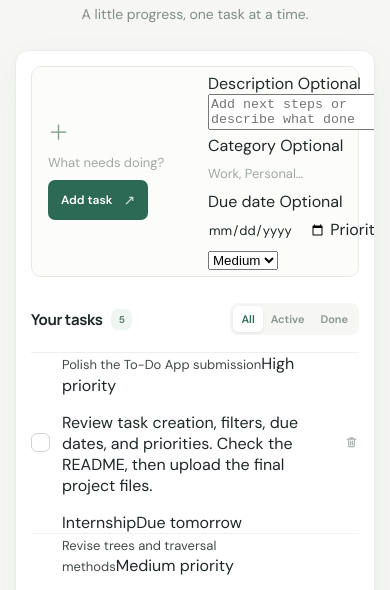
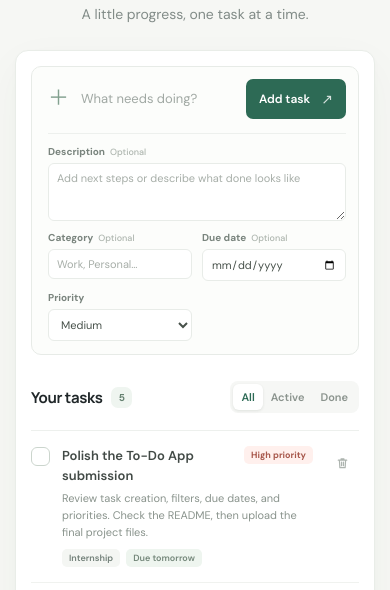
Before and after one commit to rajveeryadav2007602-sketch/internship-task-2-todo-app, a plain HTML site: page index.html in a window 390 px wide. Shown: the part 242-832 px from the top of the page. Drawn offline with Linux system fonts and the light colour scheme.

Commit message:
Improve task details and sample tasks

```diff
--- a/style.css
+++ b/style.css
@@ -14,7 +14,7 @@
 }
 * { box-sizing: border-box; }
 body { min-width: 320px; min-height: 100vh; margin: 0; color: var(--ink); background: var(--canvas); }
-button, input { font: inherit; }
+button, input, textarea, select { font: inherit; }
 button { color: inherit; }
 .app-shell { width: min(100% - 48px, 720px); margin: 0 auto; }
 .topbar { height: 84px; display: flex; align-items: center; justify-content: space-between; border-bottom: 1px solid #e8ebe7; }
@@ -32,11 +32,22 @@ h1 { margin: 0; font: 700 clamp(38px, 7vw, 56px)/1.12 "Manrope", sans-serif; let
 h1 span { color: var(--green); }
 .intro-copy { margin: 13px 0 0; color: #818b87; font-size: 14px; }
 .board { overflow: hidden; padding: 22px 26px 0; background: var(--paper); border: 1px solid #e9ede8; border-radius: 16px; box-shadow: 0 14px 44px #354b3a0a, 0 2px 6px #354b3a05; }
-.add-form { display: flex; align-items: center; gap: 12px; min-height: 58px; padding: 6px 7px 6px 16px; border: 1px solid #e7ebe7; border-radius: 10px; background: #fcfdfb; transition: border-color .2s, box-shadow .2s; }
+.add-form { display: flex; flex-direction: column; gap: 13px; padding: 10px 12px 13px 16px; border: 1px solid #e7ebe7; border-radius: 10px; background: #fcfdfb; transition: border-color .2s, box-shadow .2s; }
 .add-form:focus-within { border-color: #8cb49c; box-shadow: 0 0 0 3px #dbeade80; }
+.add-form-main { display: flex; align-items: center; gap: 12px; min-height: 43px; }
 .input-plus { color: #83a18f; font-size: 21px; line-height: 1; }
-.add-form input { flex: 1; min-width: 0; padding: 9px 0; color: var(--ink); background: transparent; border: 0; outline: 0; font-size: 13px; }
-.add-form input::placeholder { color: #a0a8a3; }
+.add-form-main input { flex: 1; min-width: 0; padding: 9px 0; color: var(--ink); background: transparent; border: 0; outline: 0; font-size: 13px; }
+.add-form-main input::placeholder { color: #a0a8a3; }
+.details-grid { display: grid; grid-template-columns: repeat(3, minmax(0, 1fr)); gap: 10px; padding-top: 11px; border-top: 1px solid #edf0ed; }
+.detail-field { min-width: 0; display: flex; flex-direction: column; gap: 5px; color: #79847d; font-size: 10px; font-weight: 700; }
+.detail-description { grid-column: 1 / -1; }
+.detail-field > span { display: flex; align-items: center; gap: 5px; }
+.optional-label { color: #adb5ae; font-size: 9px; font-weight: 500; }
+.detail-field input, .detail-field select, .detail-field textarea { width: 100%; min-width: 0; padding: 7px 8px; border: 1px solid #e8ece8; border-radius: 6px; color: #47514a; background: #fff; outline: 0; font-size: 11px; font-weight: 400; }
+.detail-field textarea { min-height: 68px; resize: vertical; line-height: 1.45; }
+.detail-field input::placeholder, .detail-field textarea::placeholder { color: #a7aea8; }
+.detail-field input:focus, .detail-field select:focus, .detail-field textarea:focus { border-color: #8cb49c; box-shadow: 0 0 0 2px #dbeade80; }
+.detail-field select { cursor: pointer; }
 .add-button { min-height: 40px; padding: 0 13px; display: flex; align-items: center; gap: 11px; border: 0; border-radius: 7px; color: #fff; background: var(--green); cursor: pointer; font-size: 12px; font-weight: 600; transition: background .18s, transform .18s; }
 .add-button:hover { background: var(--green-dark); transform: translateY(-1px); }
 .button-arrow { font-size: 14px; opacity: .8; }
@@ -49,14 +60,27 @@ h1 span { color: var(--green); }
 .filter-button:hover { color: var(--ink); }
 .filter-button.is-active { color: var(--green); background: #fff; box-shadow: 0 1px 3px #1e32201a; }
 .task-list { list-style: none; margin: 0; padding: 0; }
-.task-item { display: flex; align-items: center; gap: 12px; min-height: 63px; border-bottom: 1px solid #f0f2ef; animation: arrive .22s ease-out both; }
+.task-item { display: flex; align-items: flex-start; gap: 12px; min-height: 63px; padding: 15px 0; border-bottom: 1px solid #f0f2ef; animation: arrive .22s ease-out both; }
 @keyframes arrive { from { opacity: 0; transform: translateY(5px); } to { opacity: 1; transform: translateY(0); } }
 .complete-toggle { width: 19px; height: 19px; flex: 0 0 19px; display: grid; place-items: center; padding: 0; border: 1.5px solid #cbd5cd; border-radius: 6px; color: transparent; background: white; cursor: pointer; transition: .18s; }
+.complete-toggle { margin-top: 1px; }
 .complete-toggle:hover { border-color: var(--green); background: #f5faf6; }
 .task-item.is-complete .complete-toggle { color: white; border-color: var(--green); background: var(--green); }
 .complete-toggle svg { width: 12px; height: 12px; }
-.task-text { flex: 1; min-width: 0; overflow-wrap: anywhere; color: #424a46; font-size: 13px; line-height: 1.5; transition: color .2s; }
+.task-content { flex: 1; min-width: 0; }
+.task-title-row { display: flex; align-items: flex-start; justify-content: space-between; gap: 10px; }
+.task-text { min-width: 0; overflow-wrap: anywhere; color: #424a46; font-size: 13px; font-weight: 600; line-height: 1.5; transition: color .2s; }
+.priority-tag { flex: 0 0 auto; padding: 3px 7px; border-radius: 5px; font-size: 9px; font-weight: 700; }
+.priority-high { color: #a8584c; background: #fff0ed; }
+.priority-medium { color: #8c7040; background: #faf3e5; }
+.priority-low { color: #62806c; background: #edf5ef; }
+.task-description { margin: 5px 0 0; color: #89938c; font-size: 11px; line-height: 1.55; }
+.task-metadata { display: flex; flex-wrap: wrap; gap: 6px; margin-top: 8px; }
+.category-tag, .due-tag { padding: 3px 7px; border-radius: 5px; color: #728079; background: #f4f6f3; font-size: 9px; font-weight: 600; }
+.due-tag { color: #74877a; background: #eef5ef; }
+.due-tag.is-overdue { color: #ae5a4e; background: #fff0ed; }
 .task-item.is-complete .task-text { color: #a0a8a2; text-decoration: line-through; text-decoration-color: #b3beb5; }
+.task-item.is-complete .task-description { color: #adb5af; }
 .delete-button { width: 34px; height: 34px; display: grid; place-items: center; padding: 0; border: 0; border-radius: 7px; color: #adb4af; background: transparent; cursor: pointer; opacity: 0; transition: .18s; }
 .task-item:hover .delete-button, .delete-button:focus-visible { opacity: 1; }
 .delete-button:hover { color: #c65e50; background: #fff2ef; }
@@ -71,7 +95,8 @@ h1 span { color: var(--green); }
 .list-footer { min-height: 48px; display: flex; align-items: center; justify-content: space-between; color: #a0a7a1; font-size: 10px; }
 .clear-button { padding: 5px 0 5px 10px; border: 0; color: #7a8980; background: transparent; cursor: pointer; font-size: 10px; }
 .clear-button:hover { color: #bd5e4e; }
-.page-footer { display: flex; align-items: center; justify-content: center; gap: 11px; padding: 25px 0 34px; color: #a0a7a1; font-size: 10px; }
+.page-footer { display: flex; flex-wrap: wrap; align-items: center; justify-content: center; gap: 11px; padding: 25px 0 34px; color: #a0a7a1; font-size: 10px; }
+.student-credit { flex-basis: 100%; margin-top: 2px; text-align: center; color: #77817c; font-size: 10px; font-weight: 600; letter-spacing: .15px; }
 .footer-star { color: #e5a783; font-size: 11px; }
 .sr-only { position: absolute; width: 1px; height: 1px; padding: 0; margin: -1px; overflow: hidden; clip: rect(0, 0, 0, 0); white-space: nowrap; border: 0; }
 button:focus-visible, a:focus-visible { outline: 3px solid #a1c8ad; outline-offset: 3px; }
@@ -81,10 +106,22 @@ button:focus-visible, a:focus-visible { outline: 3px solid #a1c8ad; outline-offs
   .intro { padding: 48px 0 27px; }
   h1 { letter-spacing: -2px; }
   .board { padding: 15px 15px 0; border-radius: 13px; }
+  .details-grid { grid-template-columns: 1fr 1fr; }
+  .detail-description { grid-column: 1 / -1; grid-row: auto; }
+  .detail-field textarea { min-height: 58px; }
   .list-toolbar { min-height: 67px; }
   .filters { gap: 0; }
   .filter-button { padding: 6px 8px; }
   .delete-button { opacity: 1; }
   .page-footer { padding-top: 21px; }
 }
+@media (max-width: 380px) {
+  .app-shell { width: min(100% - 22px, 720px); }
+  .board { padding-right: 11px; padding-left: 11px; }
+  .add-form { padding-left: 11px; }
+  .add-form-main { gap: 8px; }
+  .button-label { font-size: 11px; }
+  .add-button { gap: 7px; padding: 0 9px; }
+  .task-title-row { flex-direction: column; gap: 5px; }
+}
 @media (prefers-reduced-motion: reduce) { *, *::before, *::after { scroll-behavior: auto !important; animation-duration: .01ms !important; transition-duration: .01ms !important; } }
```
